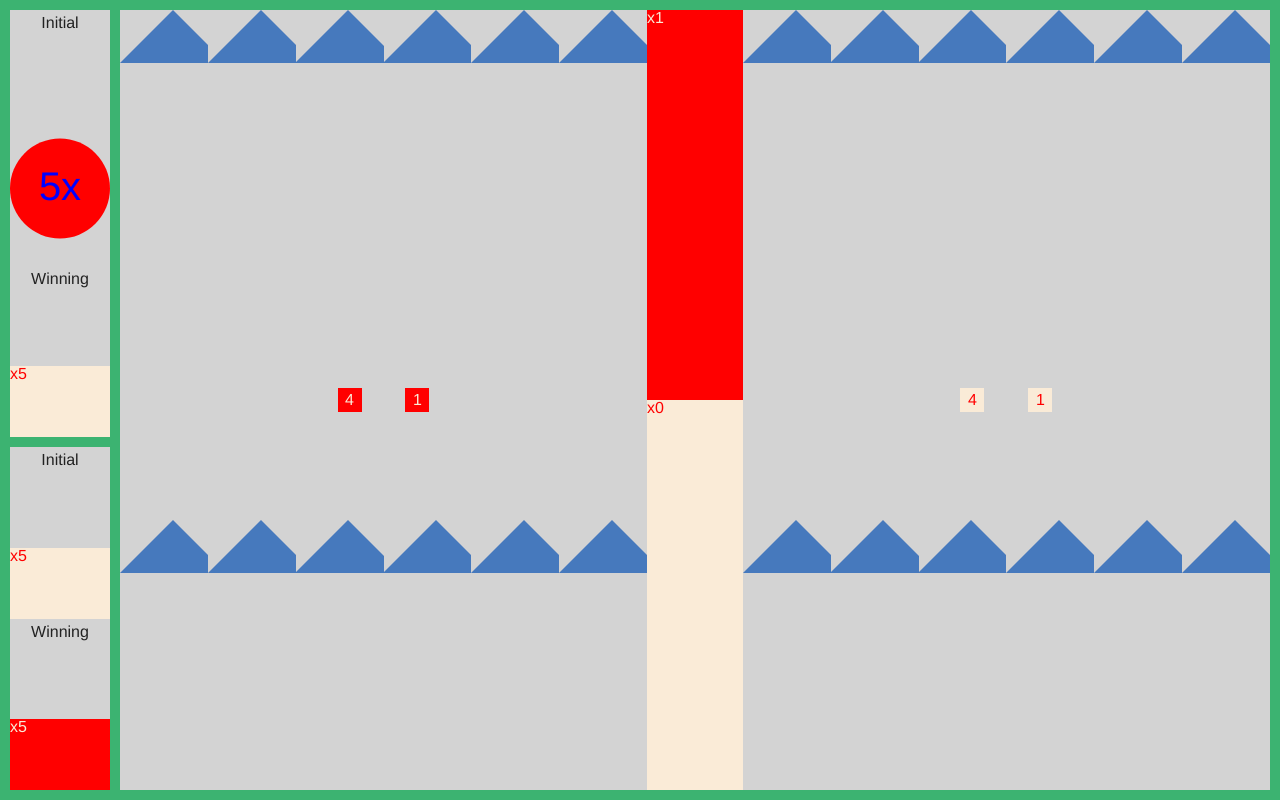
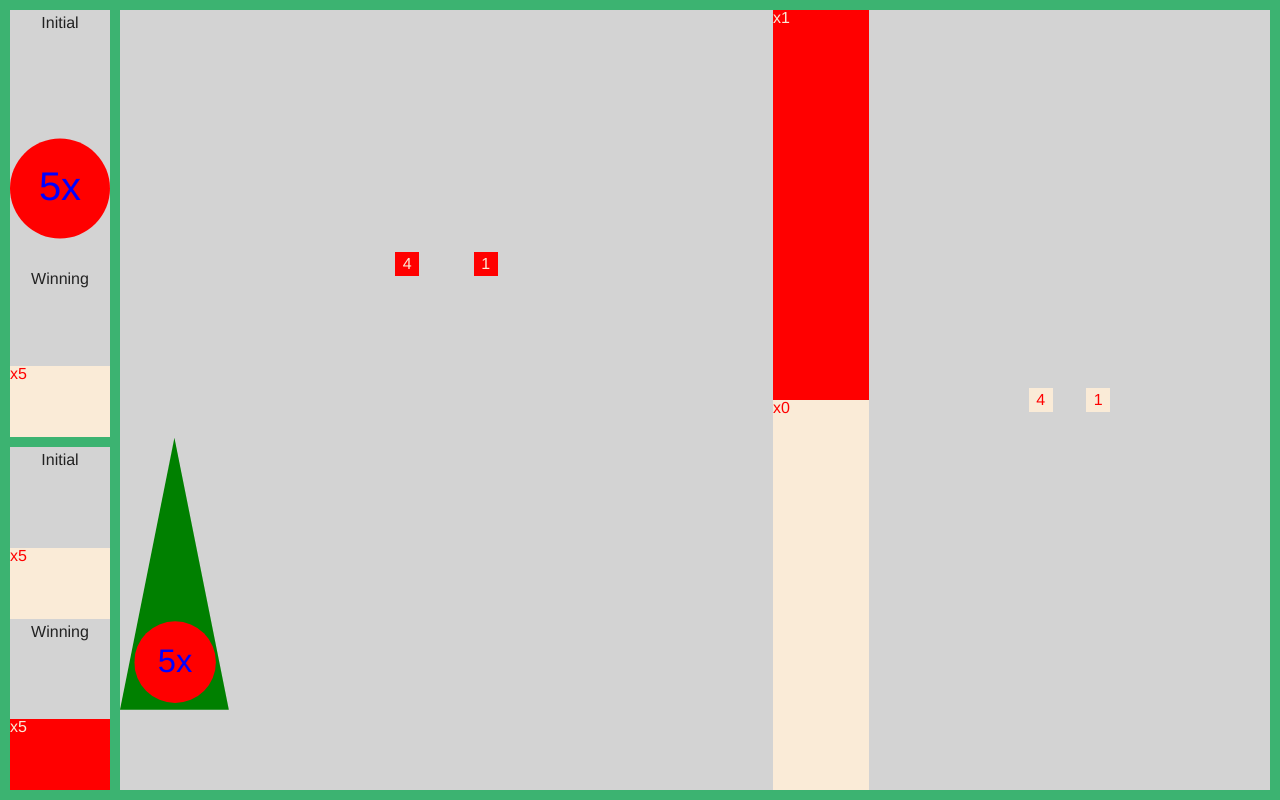
Before and after one commit to NickHeiner/acey-deucey-game-web, a website: page index.html in a window 1280 px wide. Drawn offline with Linux system fonts and the light colour scheme.

Commit message:
adding triangle

```diff
--- a/index.html
+++ b/index.html
@@ -55,7 +55,8 @@
             <div id="spaces" class="small-11 grid-block">
                 <div id="left-spaces" class="vertical grid-block">
                     <div id="spaces-18-23" class="grid-block">
-                        <div class="space"></div>
+                        <div class="space">
+                        </div>
                         <div class="space"></div>
                         <div class="space"></div>
                         <div class="space"></div>
@@ -71,7 +72,18 @@
                         </div>
                     </div>
                     <div id="spaces-0-5" class="grid-block">
-                        <div class="space"></div>
+                        <div class="space">
+                            <svg viewbox="0 0 200 500">
+                                <symbol id="piece" viewbox="0 0 100 100">
+                                    <circle cx="50" cy="50" r="50" fill="red" />
+                                    <text x="50%" y="50%" dy=".3em" text-anchor="middle" font-size="40" fill="blue">
+                                        5x
+                                    </text>
+                                </symbol>
+                                <polygon points="0,500 100,0 200,500" fill="green"/>
+                                <use xlink:href="#piece" transform="scale(.75),translate(35, 300)" />
+                            </svg>
+                        </div>
                         <div class="space"></div>
                         <div class="space"></div>
                         <div class="space"></div>
@@ -89,7 +101,9 @@
                 </div>
                 <div id="right-spaces" class="vertical grid-block">
                     <div id="spaces-12-17" class="grid-block">
-                        <div class="space"></div>
+                        <div class="space">
+
+                        </div>
                         <div class="space"></div>
                         <div class="space"></div>
                         <div class="space"></div>
--- a/index.scss
+++ b/index.scss
@@ -51,21 +51,9 @@ body {
 }
 
 .space {
-    width: 10%;
-    height: 0;
-    padding-left:10%;
-    padding-bottom: 10%;
-    overflow: hidden;
-
-    &:after {
-        content: "";
-        display: block;
-        width: 0;
-        height: 0;
-        margin-left:-500px;
-        border-left: 500px solid transparent;
-        border-right: 500px solid transparent;
-        border-bottom: 500px solid #4679BD;
+    svg {
+        width: 100%;
+        height: 100%;
     }
 
     @extend .small-2;
```
Also changed, not shown: built.css.
